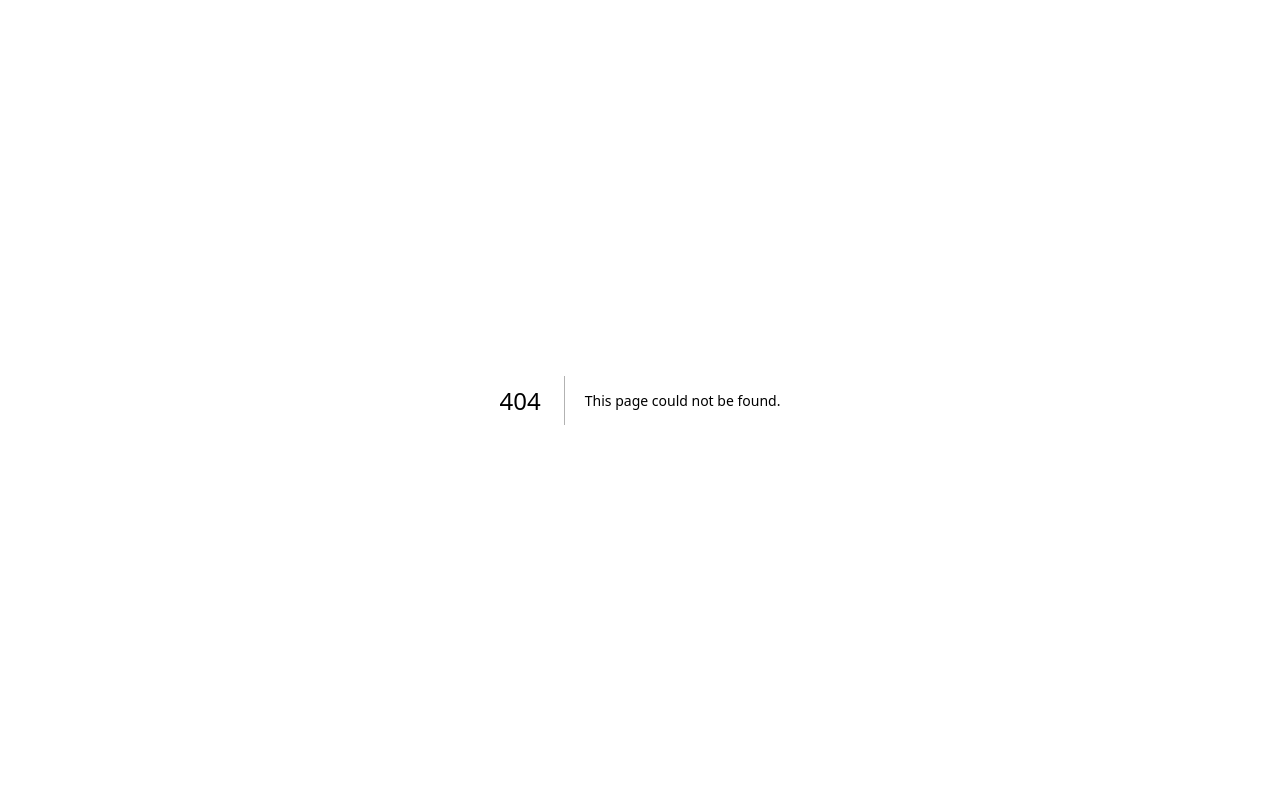
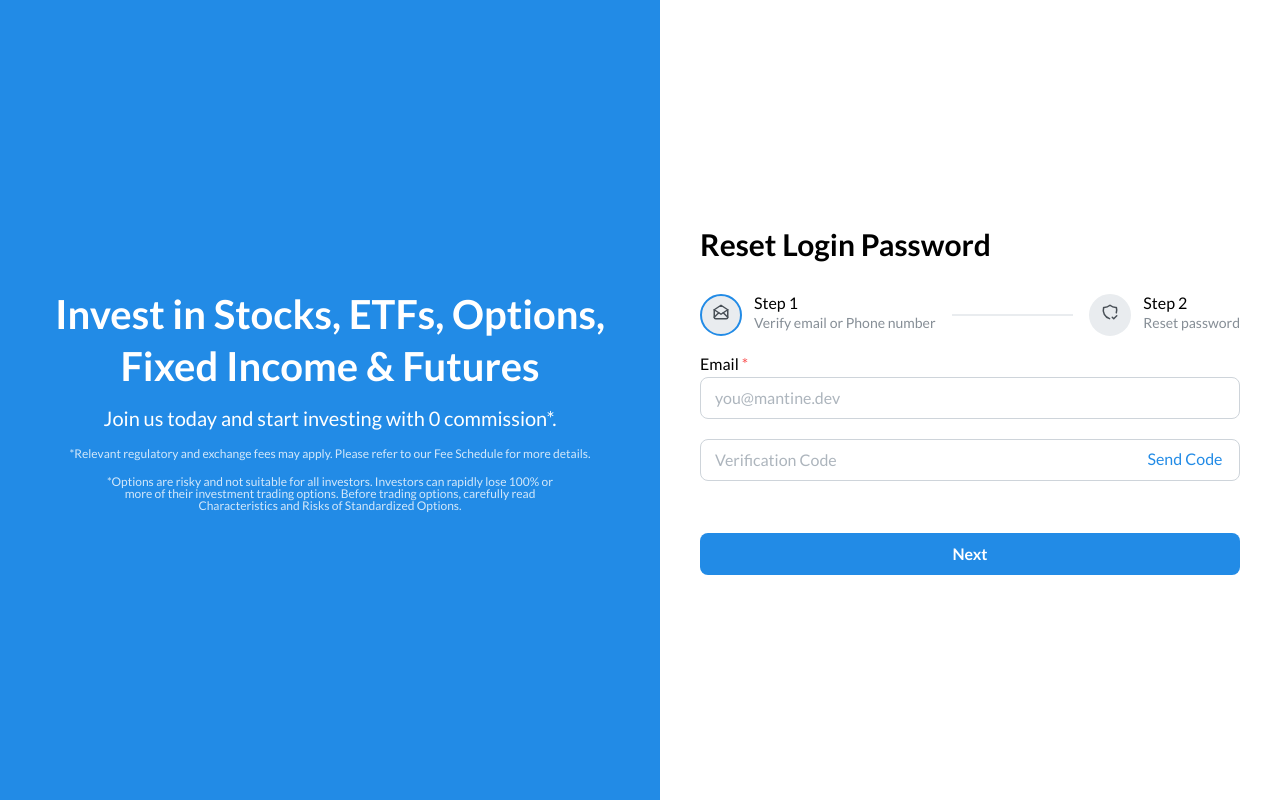
Before and after one commit to goodstripe/Alpha-Platform, a Next.js app: page /auth/forget-password in a window 1280 px wide. Before the commit this address had no page. Built offline with nearby package versions, Linux system fonts and the light colour scheme.

Commit message:
`Removed unused code and updated margin values in authentication pages`

```diff
--- /dev/null
+++ b/src/app/auth/forget-password/page.tsx
@@ -0,0 +1,116 @@
+"use client";
+
+import React, { useState } from "react";
+import {
+  Anchor,
+  Button,
+  Paper,
+  PasswordInput,
+  Stack,
+  Stepper,
+  TextInput,
+  Title,
+} from "@mantine/core";
+import { useRouter } from "next/navigation";
+
+import classes from "../signup/AuthenticationImage.module.css";
+import { LeftSideInAuth } from "../signup/LeftSideInAuth";
+import {
+  IconCircleCheck,
+  IconMailOpened,
+  IconShieldCheck,
+} from "@tabler/icons-react";
+
+const ForgetPassword = () => {
+  const router = useRouter();
+  const [active, setActive] = useState(0);
+
+  return (
+    <div className={classes.wrapper}>
+      <LeftSideInAuth />
+
+      <div className={classes.rightSide}>
+        <Paper className={classes.form}>
+          <Title size={30} mb={30}>
+            Reset Login Password
+          </Title>
+
+          <Stepper
+            active={active}
+            onStepClick={setActive}
+            completedIcon={<IconCircleCheck size={18} />}
+          >
+            <Stepper.Step
+              icon={<IconMailOpened size={18} />}
+              label="Step 1"
+              description="Verify email or Phone number"
+            >
+              <Stack gap={"lg"}>
+                <TextInput
+                  label="Email"
+                  placeholder="you@mantine.dev"
+                  required
+                  size="md"
+                  radius="md"
+                />
+
+                <TextInput
+                  placeholder="Verification Code"
+                  required
+                  size="md"
+                  radius="md"
+                  rightSectionWidth={"20%"}
+                  rightSection={<Anchor>Send Code</Anchor>}
+                />
+
+                <Button
+                  fullWidth
+                  mt="xl"
+                  size="md"
+                  radius="md"
+                  onClick={() => setActive(1)}
+                >
+                  Next
+                </Button>
+              </Stack>
+            </Stepper.Step>
+
+            <Stepper.Step
+              icon={<IconShieldCheck size={18} />}
+              label="Step 2"
+              description="Reset password"
+            >
+              <PasswordInput
+                label="Password"
+                placeholder="Enter your password"
+                mt="md"
+                size="md"
+                radius="md"
+              />
+
+              <PasswordInput
+                label="Confirm Password"
+                placeholder="Confirm your password"
+                mt="md"
+                size="md"
+                radius="md"
+              />
+
+              <Button
+                fullWidth
+                mt="xl"
+                size="md"
+                radius="md"
+                onClick={() => router.push("onboarding")}
+              >
+                Continue
+              </Button>
+            </Stepper.Step>
+          </Stepper>
+        </Paper>
+      </div>
+    </div>
+  );
+};
+
+export default ForgetPassword;
--- a/src/app/auth/login/page.tsx
+++ b/src/app/auth/login/page.tsx
@@ -26,7 +26,7 @@ const LogIn = () => {
 
       <div className={classes.rightSide}>
         <Paper className={classes.form}>
-          <Title size={30} mb={10} ta="center">
+          <Title size={30} mb={20} ta="center">
             Welcome back!
           </Title>
 
--- a/src/app/auth/set-password/page.tsx
+++ b/src/app/auth/set-password/page.tsx
@@ -22,7 +22,7 @@ const SetPassword = () => {
 
       <div className={classes.rightSide}>
         <Paper className={classes.form}>
-          <Title size={30} mb={20}>
+          <Title size={30} mb={30}>
             Set Your Password
           </Title>
 
--- a/src/app/auth/signup/page.tsx
+++ b/src/app/auth/signup/page.tsx
@@ -24,7 +24,7 @@ const SignUp = () => {
 
       <div className={classes.rightSide}>
         <Paper className={classes.form}>
-          <Title size={30} mb={20}>
+          <Title size={30} mb={30}>
             Create your account
           </Title>
 
```
Also changed, not shown: src/app/auth/forget-password/pages.tsx (deleted, +0 -7 lines), src/app/auth/login/AuthenticationTitle.module.css (deleted).
